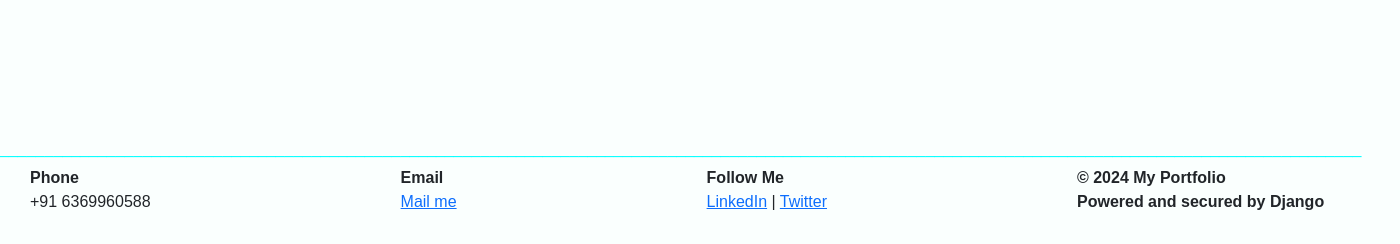
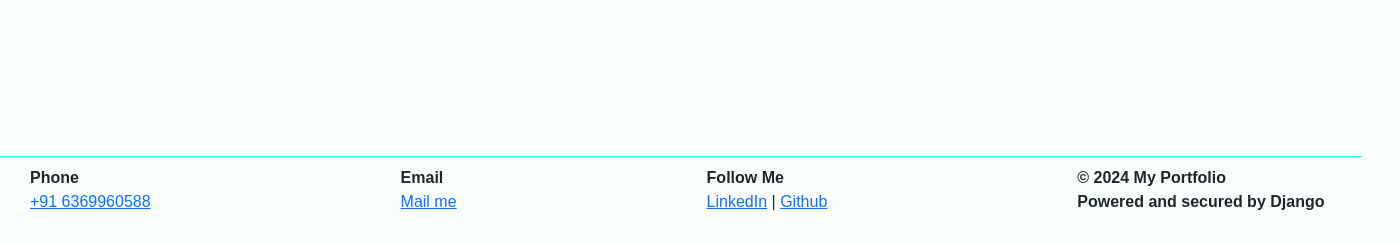
Before and after one commit to Abishek708/abishek, a Django app: page / in a window 1400 px wide. Shown: the part 610-854 px from the top of the page. Run offline with Django 5.2, Linux system fonts and the light colour scheme.

Commit message:
initial commit

```diff
--- a/abishek/templates/includes/footer.html
+++ b/abishek/templates/includes/footer.html
@@ -5,7 +5,7 @@
     <div class="contact-bar">
         <div class="contact-phone">
             <strong>Phone</strong> <br>
-            <span>+91 6369960588</span>
+            <span><a href="tel:+916369960588">+91 6369960588</a></span>
         </div>
         <div class="contact-email">
             <strong>Email</strong><br>
@@ -14,8 +14,8 @@
         <div class="contact-social">
             <strong>Follow Me</strong><br>
             <span>
-                <a href="https://linkedin.com/in/nicolrider" target="_blank">LinkedIn</a> |
-                <a href="https://twitter.com/nicolrider" target="_blank">Twitter</a>
+                <a href="https://www.linkedin.com/in/abishek-a-1a1b9727b/" target="_blank">LinkedIn</a> |
+                <a href="https://github.com/Abishek708/Abishek708" target="_blank">Github</a>
             </span>
         </div>
         <div class="contact-copy">
--- a/abishek/templates/includes/header.html
+++ b/abishek/templates/includes/header.html
@@ -1,10 +1,9 @@
 <header>
     <nav>
         <ul>
-            <li><a href="index.html"> About</a></li>
             <li><a href="resume.html">Resume</a></li>
+            <li><a href="experience.html">Experience</a></li>
             <li><a href="project.html">Projects</a></li>
-            <li><a href="contact.html">Contact</a></li>
         </ul>
     </nav>
 </header>
```
